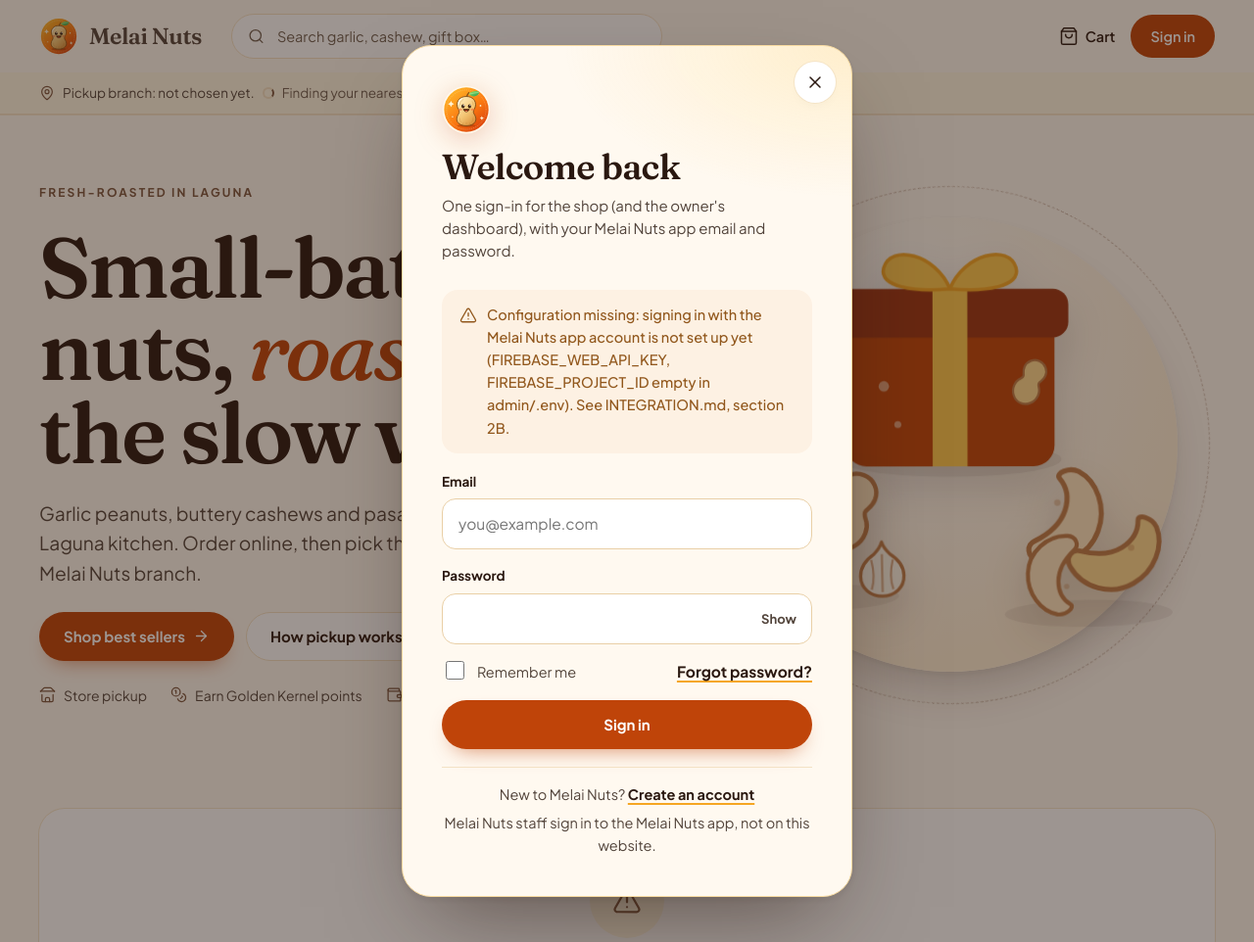
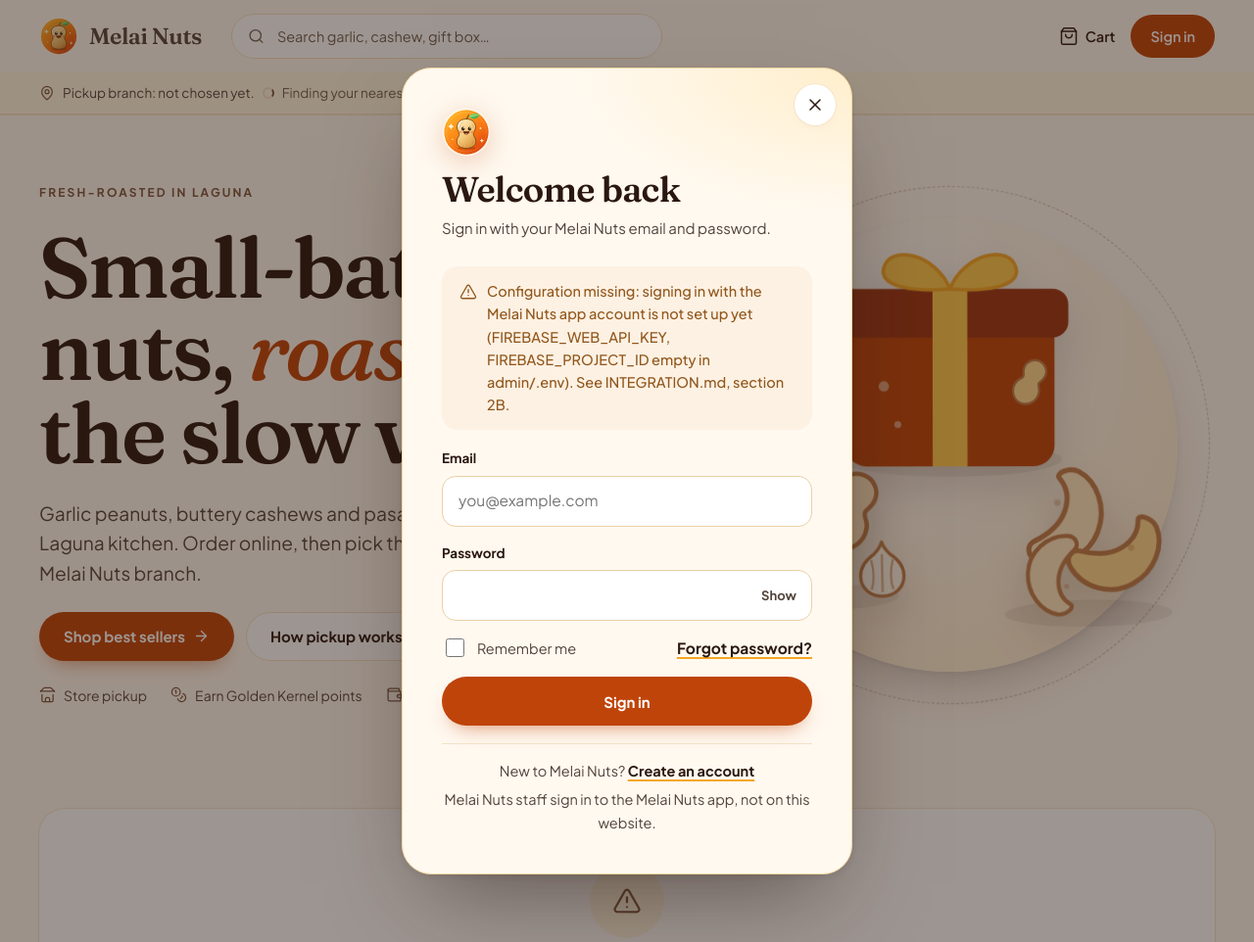
Before and after one commit to oquendocharles336-gif/Melai-Nuts, a Laravel app: page /?panel=sign-in in a window 1280 px wide. Shown: the whole page at 98% size. Run offline with Laravel 12, Linux system fonts and the light colour scheme; style sheets or scripts are compiled from the project's sources; some libraries are stand-ins or nearby versions.

Commit message:
Website sign-in: plain intro text, no mention of the owner's dashboard.
"One sign-in for the shop (and the owner's dashboard), with your Melai Nuts app email and
password." is now "Sign in with your Melai Nuts email and password."

Co-Authored-By: Claude Opus 5.5 <noreply@anthropic.com>

```diff
--- a/admin/resources/views/shop/partials/auth-panel.blade.php
+++ b/admin/resources/views/shop/partials/auth-panel.blade.php
@@ -48,7 +48,7 @@
                     <h2 id="ap-{{ $panel }}-title">{{ $title }}</h2>
                     <p>
                         @switch($panel)
-                            @case(AuthPanel::SIGN_IN) One sign-in for the shop (and the owner's dashboard), with your Melai Nuts app email and password. @break
+                            @case(AuthPanel::SIGN_IN) Sign in with your Melai Nuts email and password. @break
                             @case(AuthPanel::RESET_PASSWORD) Enter your account's email and we'll send you a link to choose a new password. It works in the app too. @break
                         @endswitch
                     </p>
```
Also changed, not shown: admin/tests/Feature/ShopTest.php (+8 -0 lines).
